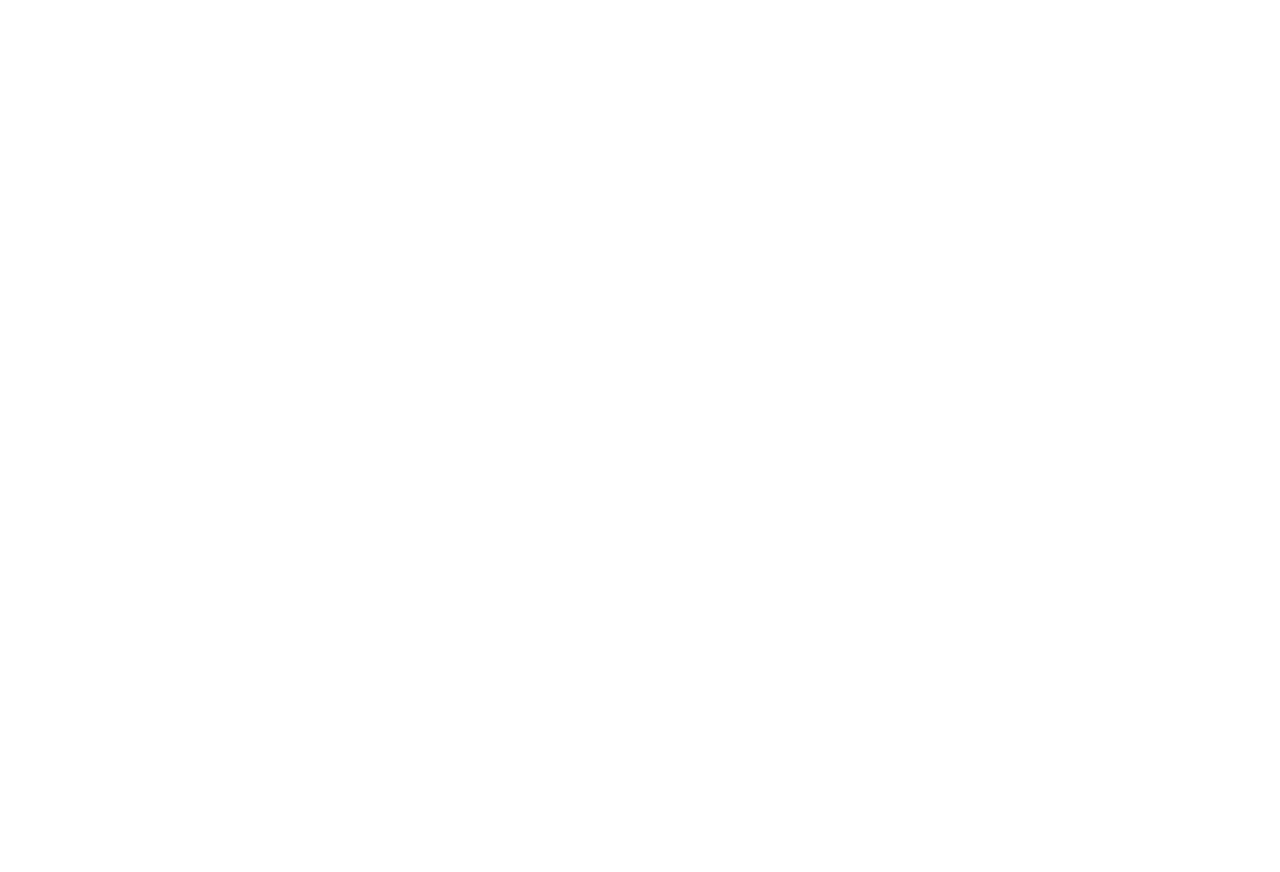
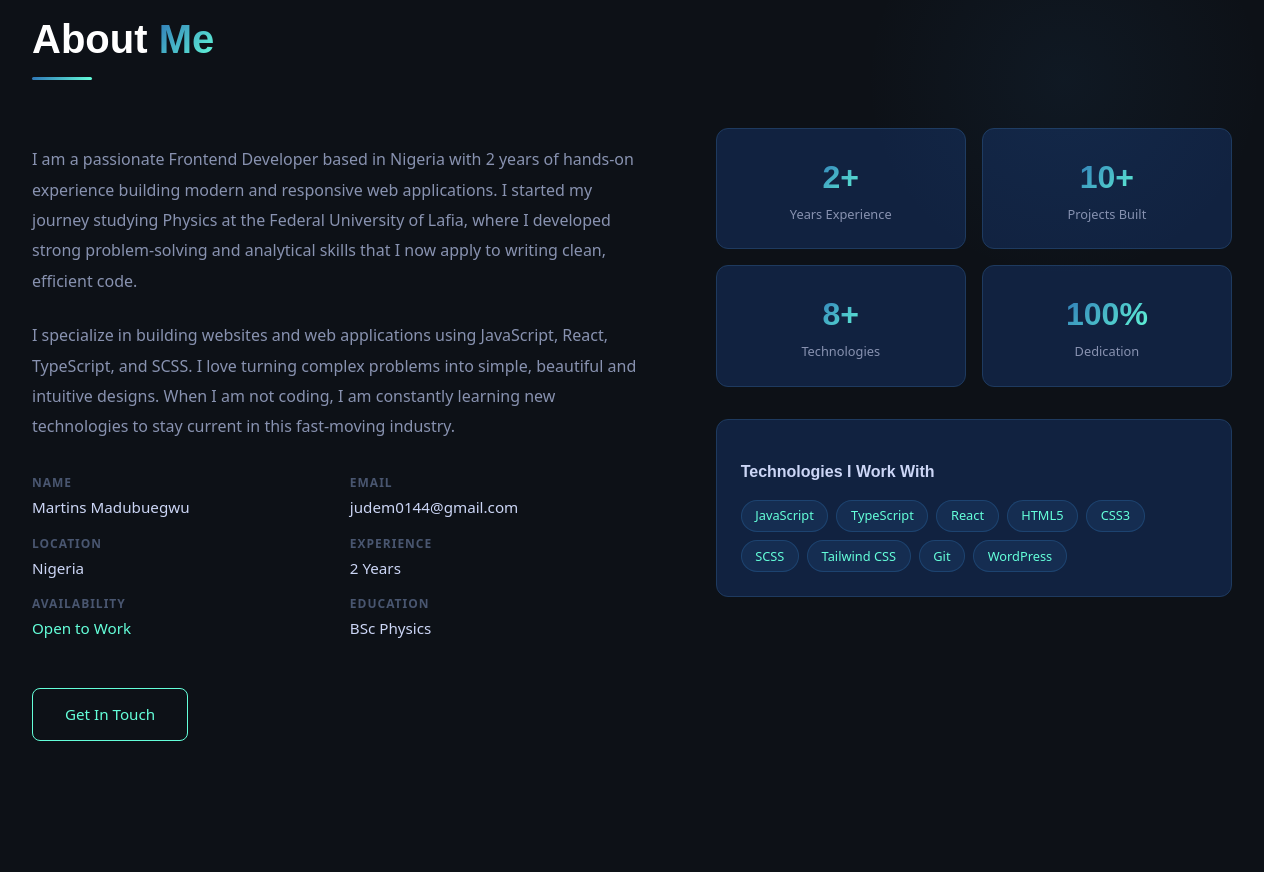
Before and after one commit to RemoDollar/martins-portfolio, a React (Vite) app: page / in a window 1280 px wide. Shown: the part 1000-1872 px from the top of the page. Before the commit the page ends 880 px from the top, so only its background shows below. Built offline with nearby package versions, Linux system fonts and the light colour scheme.

Commit message:
Add About section component

```diff
--- a/src/App.tsx
+++ b/src/App.tsx
@@ -1,12 +1,14 @@
 import React from "react";
 import Navbar from "./components/Navbar/Navbar";
 import Hero from "./components/Hero/Hero";
+import About from "./components/About/About";
 
 const App: React.FC = () => {
   return (
     <div className="app">
       <Navbar />
       <Hero />
+      <About />
     </div>
   );
 };
--- /dev/null
+++ b/src/components/About/About.module.scss
@@ -0,0 +1,225 @@
+.about {
+  min-height: 100vh;
+  background: #0d1117;
+  padding: 6rem 0;
+  position: relative;
+}
+
+.about::before {
+  content: "";
+  position: absolute;
+  top: 0;
+  right: 0;
+  width: 400px;
+  height: 400px;
+  background: radial-gradient(ellipse, rgba(46, 117, 182, 0.08) 0%, transparent 70%);
+  pointer-events: none;
+}
+
+.container {
+  max-width: 1200px;
+  margin: 0 auto;
+  padding: 0 2rem;
+}
+
+.sectionTitle {
+  font-family: "Poppins", sans-serif;
+  font-size: 2.5rem;
+  font-weight: 700;
+  color: #ffffff;
+  margin-bottom: 3rem;
+  position: relative;
+}
+
+.sectionTitle span {
+  background: linear-gradient(135deg, #2e75b6, #64ffda);
+  -webkit-background-clip: text;
+  -webkit-text-fill-color: transparent;
+  background-clip: text;
+}
+
+.sectionTitle::after {
+  content: "";
+  display: block;
+  width: 60px;
+  height: 3px;
+  background: linear-gradient(135deg, #2e75b6, #64ffda);
+  margin-top: 0.5rem;
+  border-radius: 50px;
+}
+
+.content {
+  display: flex;
+  gap: 4rem;
+  align-items: flex-start;
+}
+
+.textSide {
+  flex: 1.2;
+}
+
+.bio {
+  font-size: 1rem;
+  color: #8892b0;
+  line-height: 1.9;
+  margin-bottom: 1.5rem;
+}
+
+.infoGrid {
+  display: grid;
+  grid-template-columns: 1fr 1fr;
+  gap: 1rem;
+  margin: 2rem 0;
+}
+
+.infoItem {
+  display: flex;
+  flex-direction: column;
+  gap: 0.25rem;
+}
+
+.infoLabel {
+  font-size: 0.75rem;
+  color: #495670;
+  text-transform: uppercase;
+  letter-spacing: 1px;
+  font-weight: 600;
+}
+
+.infoValue {
+  font-size: 0.95rem;
+  color: #ccd6f6;
+  font-weight: 500;
+}
+
+.infoAvailable {
+  font-size: 0.95rem;
+  color: #64ffda;
+  font-weight: 500;
+}
+
+.contactBtn {
+  display: inline-block;
+  background: transparent;
+  border: 1px solid #64ffda;
+  color: #64ffda;
+  padding: 0.875rem 2rem;
+  border-radius: 8px;
+  font-size: 0.95rem;
+  font-weight: 500;
+  cursor: pointer;
+  transition: all 0.3s ease;
+  text-decoration: none;
+  margin-top: 1rem;
+}
+
+.contactBtn:hover {
+  background: rgba(100, 255, 218, 0.1);
+  transform: translateY(-3px);
+  box-shadow: 0 10px 30px rgba(100, 255, 218, 0.1);
+}
+
+.statsSide {
+  flex: 1;
+  display: flex;
+  flex-direction: column;
+  gap: 2rem;
+}
+
+.statsGrid {
+  display: grid;
+  grid-template-columns: 1fr 1fr;
+  gap: 1rem;
+}
+
+.statCard {
+  background: #112240;
+  border: 1px solid #1e3a5f;
+  border-radius: 12px;
+  padding: 1.5rem;
+  display: flex;
+  flex-direction: column;
+  align-items: center;
+  text-align: center;
+  transition: all 0.3s ease;
+}
+
+.statCard:hover {
+  border-color: #2e75b6;
+  transform: translateY(-5px);
+  box-shadow: 0 10px 30px rgba(46, 117, 182, 0.1);
+}
+
+.statNumber {
+  font-family: "Poppins", sans-serif;
+  font-size: 2rem;
+  font-weight: 800;
+  background: linear-gradient(135deg, #2e75b6, #64ffda);
+  -webkit-background-clip: text;
+  -webkit-text-fill-color: transparent;
+  background-clip: text;
+}
+
+.statLabel {
+  font-size: 0.8rem;
+  color: #8892b0;
+  margin-top: 0.25rem;
+  text-align: center;
+}
+
+.techStack {
+  background: #112240;
+  border: 1px solid #1e3a5f;
+  border-radius: 12px;
+  padding: 1.5rem;
+}
+
+.techTitle {
+  font-family: "Poppins", sans-serif;
+  font-size: 1rem;
+  font-weight: 600;
+  color: #ccd6f6;
+  margin-bottom: 1rem;
+}
+
+.techGrid {
+  display: flex;
+  flex-wrap: wrap;
+  gap: 0.5rem;
+}
+
+.techBadge {
+  background: rgba(46, 117, 182, 0.15);
+  border: 1px solid rgba(46, 117, 182, 0.3);
+  color: #64ffda;
+  padding: 0.35rem 0.85rem;
+  border-radius: 50px;
+  font-size: 0.8rem;
+  font-weight: 500;
+  transition: all 0.3s ease;
+}
+
+.techBadge:hover {
+  background: rgba(46, 117, 182, 0.3);
+  border-color: #64ffda;
+  transform: translateY(-2px);
+}
+
+@media (max-width: 768px) {
+  .content {
+    flex-direction: column;
+    gap: 3rem;
+  }
+
+  .sectionTitle {
+    font-size: 2rem;
+  }
+
+  .infoGrid {
+    grid-template-columns: 1fr;
+  }
+
+  .statsGrid {
+    grid-template-columns: 1fr 1fr;
+  }
+}
--- /dev/null
+++ b/src/components/About/About.tsx
@@ -0,0 +1,91 @@
+import React from "react"
+import styles from "./About.module.scss"
+
+const About: React.FC = () => {
+  return (
+    <section className={styles.about} id="about">
+      <div className={styles.container}>
+        <h2 className={styles.sectionTitle}>
+          About <span>Me</span>
+        </h2>
+        <div className={styles.content}>
+          <div className={styles.textSide}>
+            <p className={styles.bio}>
+              I am a passionate Frontend Developer based in Nigeria with 2 years
+              of hands-on experience building modern and responsive web
+              applications. I started my journey studying Physics at the Federal
+              University of Lafia, where I developed strong problem-solving and
+              analytical skills that I now apply to writing clean, efficient code.
+            </p>
+            <p className={styles.bio}>
+              I specialize in building websites and web applications using
+              JavaScript, React, TypeScript, and SCSS. I love turning complex
+              problems into simple, beautiful and intuitive designs. When I am
+              not coding, I am constantly learning new technologies to stay
+              current in this fast-moving industry.
+            </p>
+            <div className={styles.infoGrid}>
+              <div className={styles.infoItem}>
+                <span className={styles.infoLabel}>Name</span>
+                <span className={styles.infoValue}>Martins Madubuegwu</span>
+              </div>
+              <div className={styles.infoItem}>
+                <span className={styles.infoLabel}>Email</span>
+                <span className={styles.infoValue}>judem0144@gmail.com</span>
+              </div>
+              <div className={styles.infoItem}>
+                <span className={styles.infoLabel}>Location</span>
+                <span className={styles.infoValue}>Nigeria</span>
+              </div>
+              <div className={styles.infoItem}>
+                <span className={styles.infoLabel}>Experience</span>
+                <span className={styles.infoValue}>2 Years</span>
+              </div>
+              <div className={styles.infoItem}>
+                <span className={styles.infoLabel}>Availability</span>
+                <span className={styles.infoAvailable}>Open to Work</span>
+              </div>
+              <div className={styles.infoItem}>
+                <span className={styles.infoLabel}>Education</span>
+                <span className={styles.infoValue}>BSc Physics</span>
+              </div>
+            </div>
+            <a href="#contact" className={styles.contactBtn}>
+              Get In Touch
+            </a>
+          </div>
+          <div className={styles.statsSide}>
+            <div className={styles.statsGrid}>
+              <div className={styles.statCard}>
+                <span className={styles.statNumber}>2+</span>
+                <span className={styles.statLabel}>Years Experience</span>
+              </div>
+              <div className={styles.statCard}>
+                <span className={styles.statNumber}>10+</span>
+                <span className={styles.statLabel}>Projects Built</span>
+              </div>
+              <div className={styles.statCard}>
+                <span className={styles.statNumber}>8+</span>
+                <span className={styles.statLabel}>Technologies</span>
+              </div>
+              <div className={styles.statCard}>
+                <span className={styles.statNumber}>100%</span>
+                <span className={styles.statLabel}>Dedication</span>
+              </div>
+            </div>
+            <div className={styles.techStack}>
+              <h3 className={styles.techTitle}>Technologies I Work With</h3>
+              <div className={styles.techGrid}>
+                {["JavaScript","TypeScript","React","HTML5","CSS3","SCSS","Tailwind CSS","Git","WordPress"].map((tech) => (
+                  <span key={tech} className={styles.techBadge}>{tech}</span>
+                ))}
+              </div>
+            </div>
+          </div>
+        </div>
+      </div>
+    </section>
+  )
+}
+
+export default About
```
